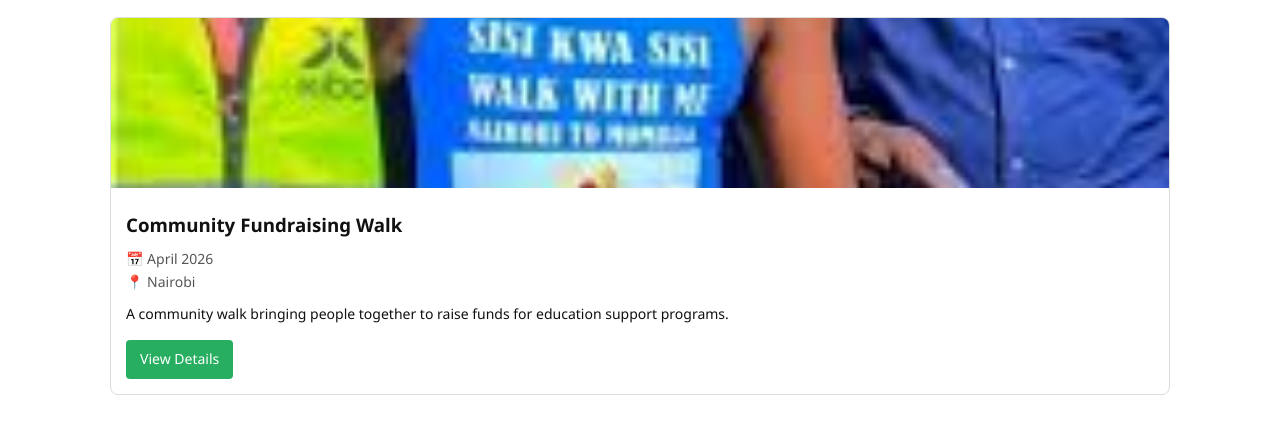
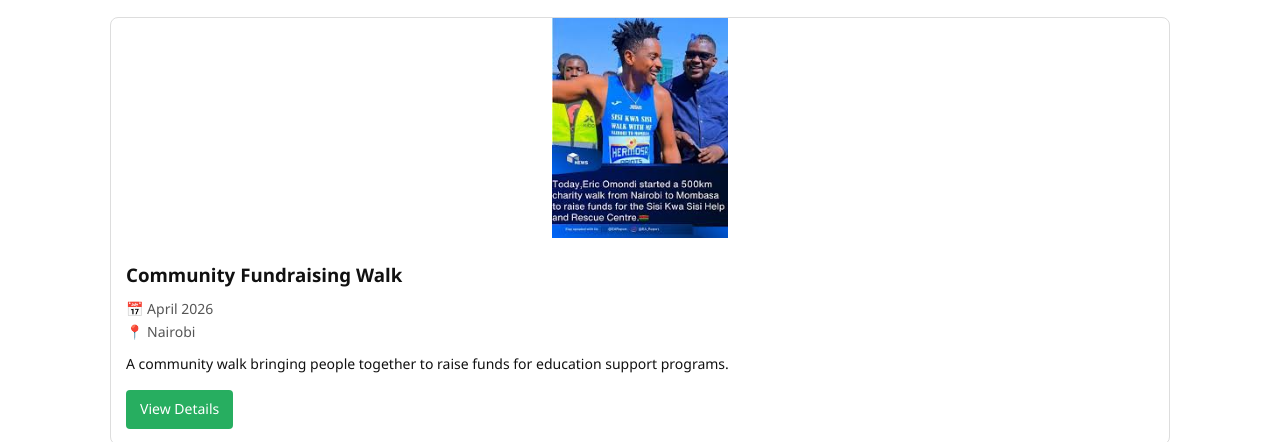
Before and after one commit to vdbossg/sisi-kwa-sisi, a website: page events.html in a window 1280 px wide. Shown: the part 283-725 px from the top of the page. Drawn offline with Linux system fonts and the light colour scheme.

Commit message:
fix event images croped

```diff
--- a/events.html
+++ b/events.html
@@ -50,10 +50,12 @@ box-shadow:0 5px 12px rgba(0,0,0,0.1);
 }
 
 .event-card img{
-width:100%;
-height:170px;
-object-fit:cover;
+  width:100%;
+  height:auto;
+  max-height:220px;
+  object-fit:contain;
 }
+
 
 .event-content{
 padding:15px;
```
